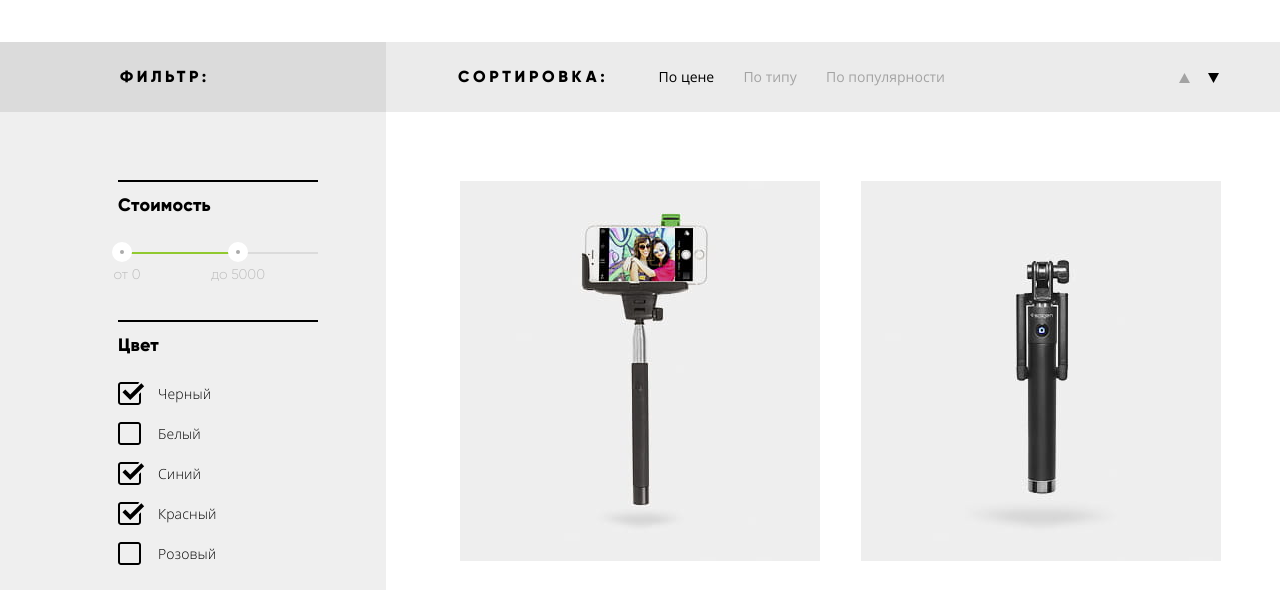
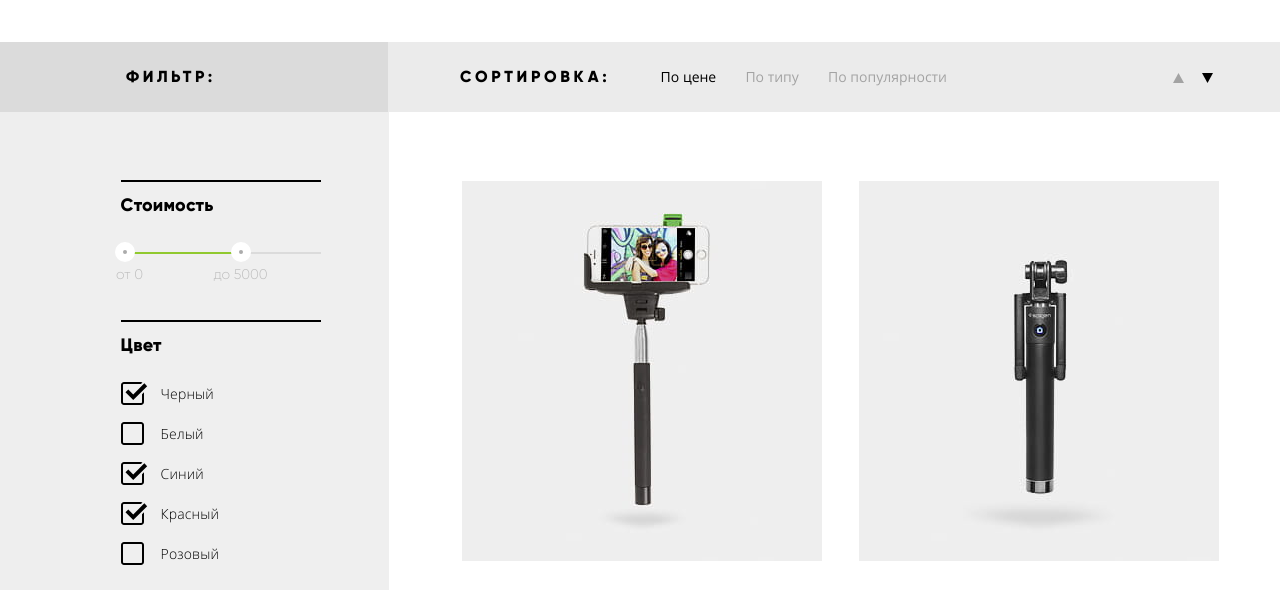
Before and after one commit to kachurovskiyp/1152113-device-27, a plain HTML site: page monopods.html in a window 1280 px wide. Shown: the part 362-952 px from the top of the page. Drawn offline with Linux system fonts and the light colour scheme.

```diff
--- a/css/style.css
+++ b/css/style.css
@@ -1336,6 +1336,11 @@
   background-color: #f6dada;
 }
 
+.modal-write-us input.invalid,
+.modal-write-us textarea.invalid{
+  background-color: #f6dada;
+}
+
 .modal-write-us input{
   height: 50px;
 }
@@ -1479,23 +1484,26 @@
 
 .main-wrap{
   display: flex;
+  position: relative;
+}
+
+.main-wrap::before{
+  display: block;
+  position: absolute;
+  right: 100%;
+  top: 0;
+  height: 100%;
+  width: calc((100vw - 1160px) / 2);
+
+  background-color: #eeeeee;
+  content: "";
 }
 
 /* ---- Filter ---- */
 
 .flex-wrap{
   display: flex;
-}
-
-.left-spacer{
-  flex-grow: 1;
-  background: linear-gradient(to bottom, #dbdbdb 5.45%, #efefef 5.45%, #efefef 100%);
-}
-
-.right-spacer{
-  flex-grow: 1;
-  z-index: 1;
-  background: linear-gradient(to bottom, #ebebeb 5.45%, #ffffff 5.45%, #ffffff 100%);
+  overflow: hidden;
 }
 
 .filter{
@@ -1771,17 +1779,14 @@
 }
 
 .main-box h2::before{
-  display: none;
-
-  position: absolute;
-  left: 0;
+  display: block;
+  position: absolute;
+  right: 100%;
   top: 0;
-
-  height: 76px;
-  width: 100%;
+  height: 70px;
+  width: calc((100vw - 1160px) / 2);
 
   background-color: #dbdbdb;
-
   content: "";
 }
 
@@ -1790,12 +1795,25 @@
   align-items: center;
   justify-content: space-between;
 
-  min-width: 840px;
+  position: relative;
+  min-width: 832px;
   padding-left: 70px;
 
   background-color: #ebebeb;
 
   z-index: 2;
+}
+
+.main-box .sort::after{
+  display: block;
+  position: absolute;
+  left: 100%;
+  top: 0;
+  height: 70px;
+  width: calc((100vw - 1160px) / 2);
+
+  background-color: #ebebeb;
+  content: "";
 }
 
 .sort .sort-wrapper{
--- a/monopods.html
+++ b/monopods.html
@@ -64,8 +64,7 @@
 
 <!-- Filter & Sort -->
       <div class="flex-wrap">
-        <div class="left-spacer"></div>
-        <div class="center-wrap">
+        <div class="center-wrap container">
           <div class="main-box">
             <h2 class="filter-header">Фильтр:</h2>
             <section class="sort">
@@ -236,7 +235,6 @@
             </div> <!-- end of inner wrap -->
           </div>  <!-- end of main wrap -->
         </div>
-        <div class="right-spacer"></div>
       </div>
     </main>
     <footer class="footer inner-footer">
```
Also changed, not shown: js/modal-map.js (added, +22 -0 lines), js/modal-write-us.js (+28 -0 lines). Lines whose indentation alone changed are shown as unchanged.
